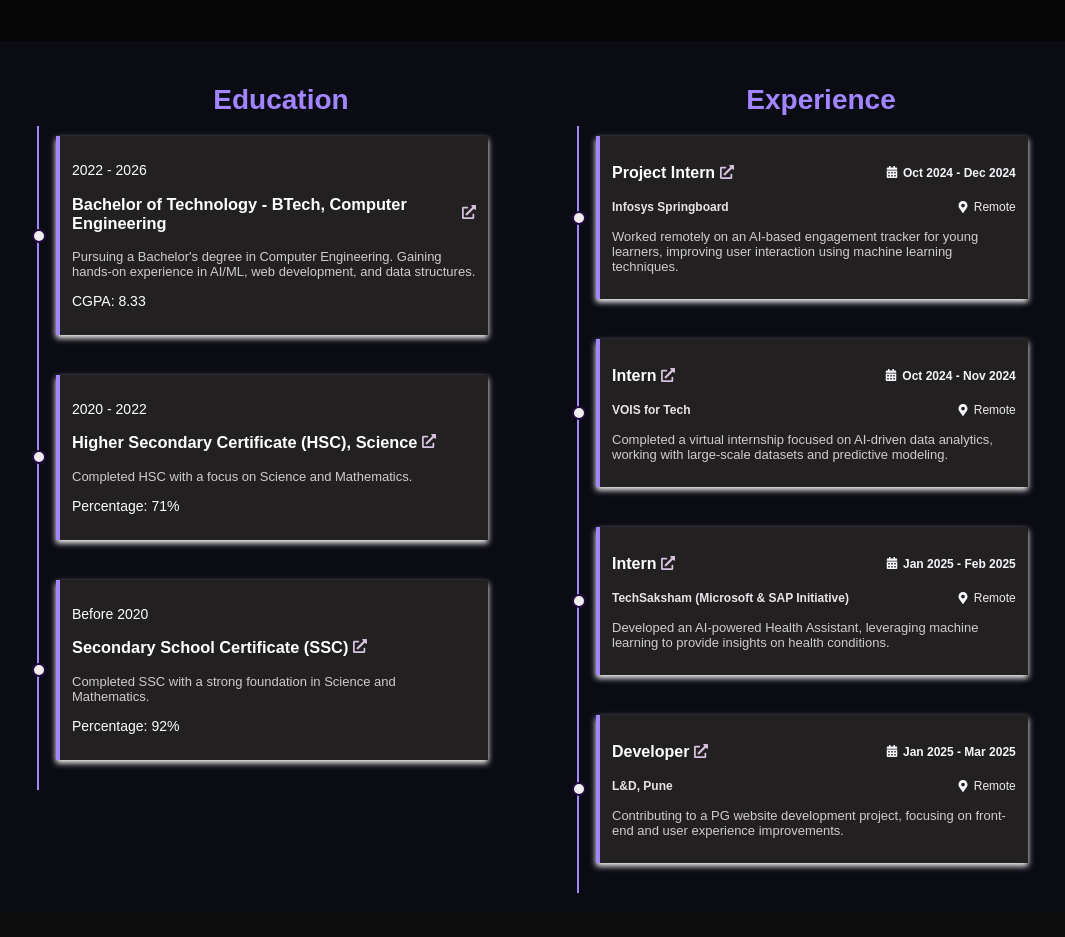
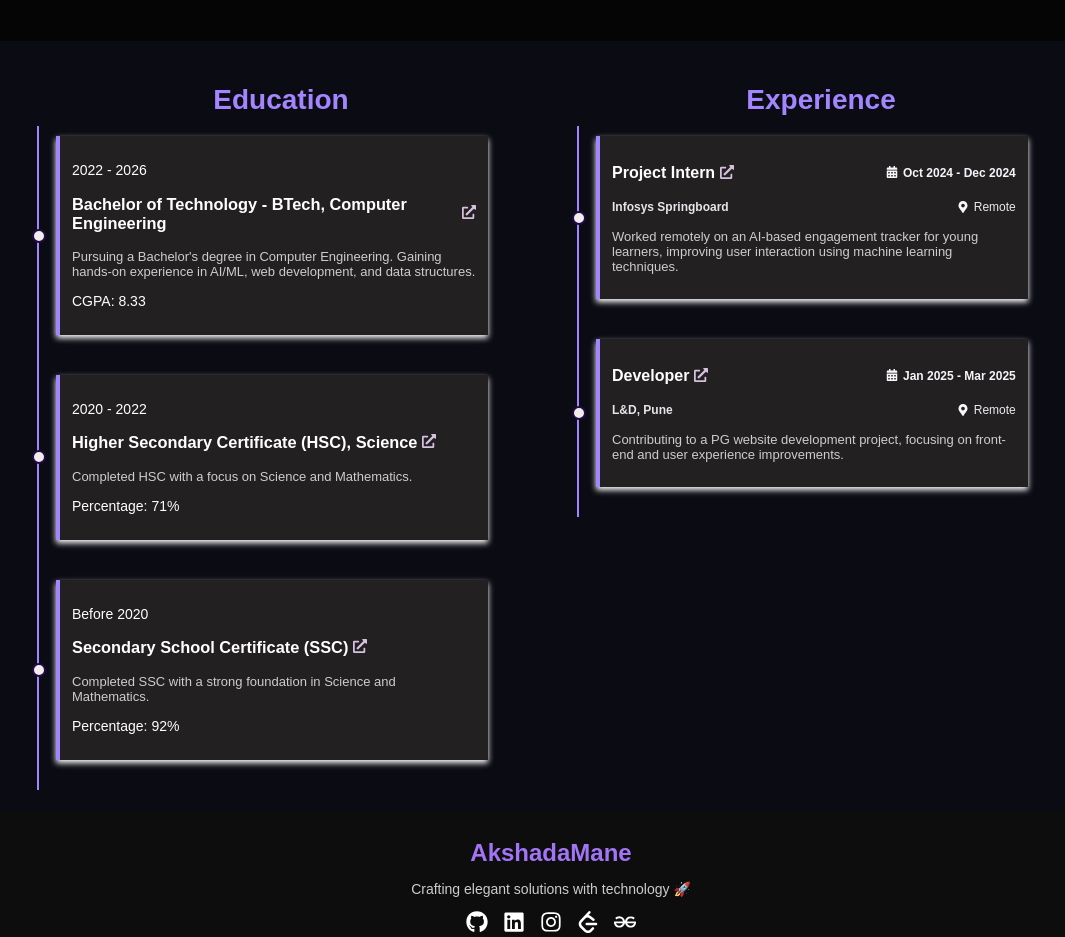
Before and after one commit to AkshadaMane26/My-Portfolio, a React (Vite) app: page / in a window 1280 px wide. Shown: the part 1860-2797 px from the top of the page, without its empty margins (89-1154 px from the left). Built offline with nearby package versions, Linux system fonts and the light colour scheme.

Commit message:
Update Experience.jsx

```diff
--- a/src/components/Experience/Experience.jsx
+++ b/src/components/Experience/Experience.jsx
@@ -40,22 +40,6 @@ const experiences = [
     date: "Oct 2024 - Dec 2024",
     desc: "Worked remotely on an AI-based engagement tracker for young learners, improving user interaction using machine learning techniques.",
     link: "https://example.com/infosys", // Replace with actual link
-  },
-  {
-    id: 1,
-    role: "Intern",
-    company: "VOIS for Tech",
-    date: "Oct 2024 - Nov 2024",
-    desc: "Completed a virtual internship focused on AI-driven data analytics, working with large-scale datasets and predictive modeling.",
-    link: "https://example.com/vois", // Replace with actual link
-  },
-  {
-    id: 2,
-    role: "Intern",
-    company: "TechSaksham (Microsoft & SAP Initiative)",
-    date: "Jan 2025 - Feb 2025",
-    desc: "Developed an AI-powered Health Assistant, leveraging machine learning to provide insights on health conditions.",
-    link: "https://example.com/techsaksham", // Replace with actual link
   },
   {
     id: 3,
```
